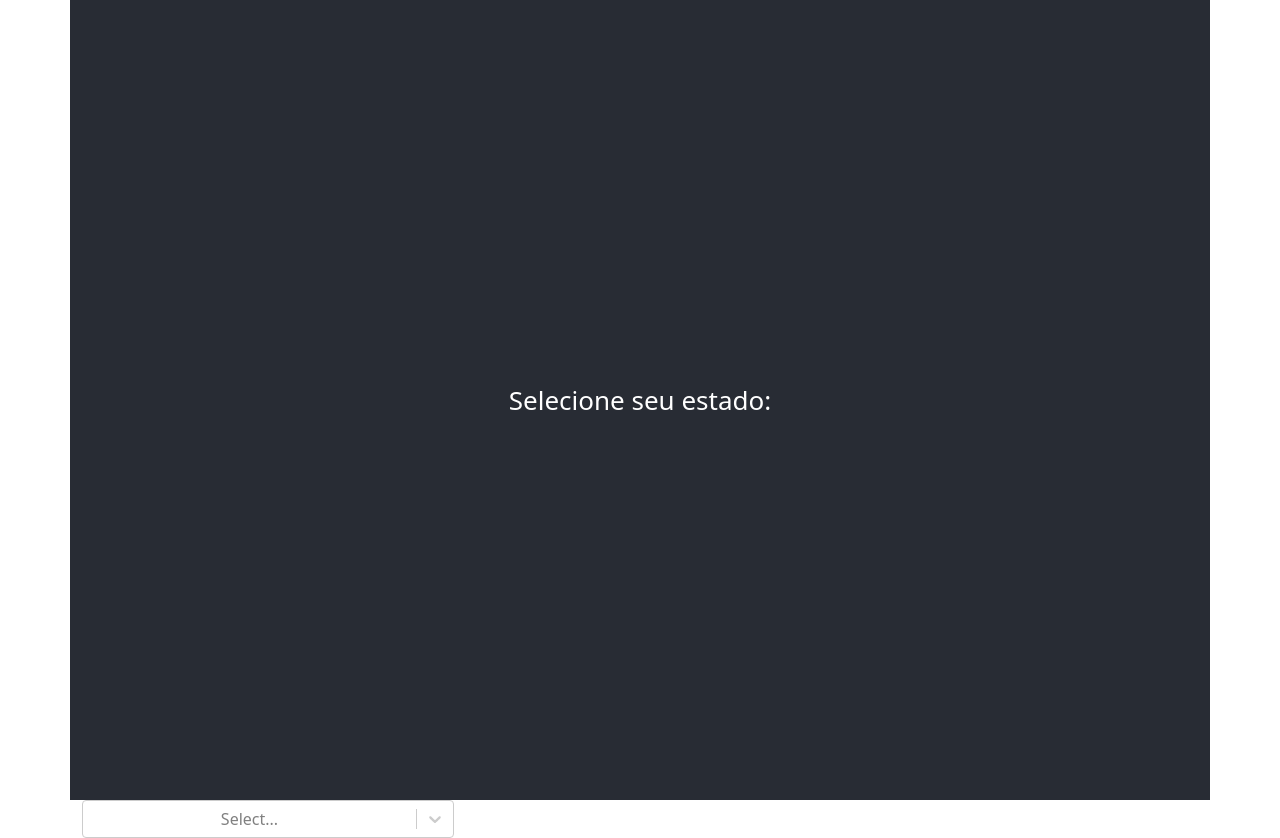
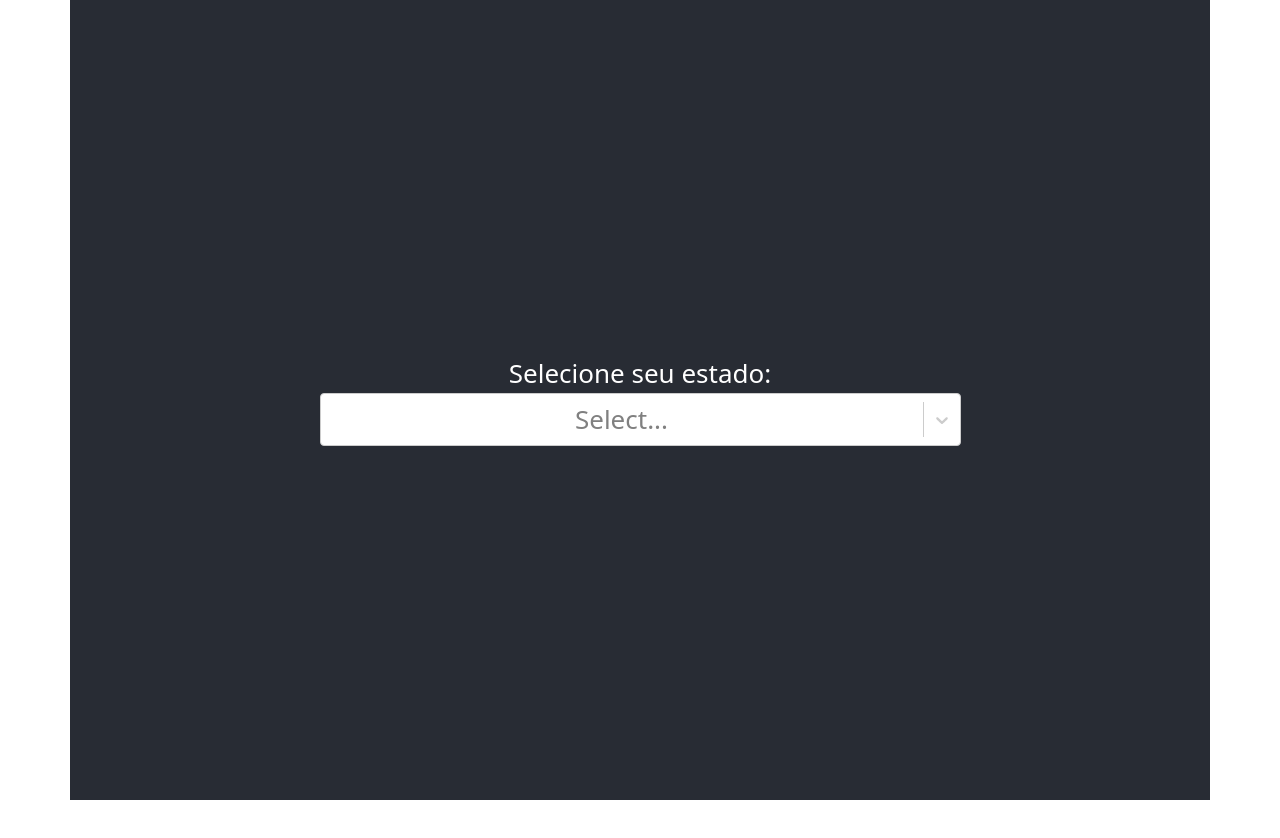
Before and after one commit to Laloops/estudo-node, a React (Create React App) app in the folder front/: page / in a window 1280 px wide. After the commit the page ends 800 px from the top, so only its background shows below. Built offline with nearby package versions, Linux system fonts and the light colour scheme.

Commit message:
menu drpdown

```diff
--- a/front/src/App.css
+++ b/front/src/App.css
@@ -1,3 +1,8 @@
+.render {
+  background-color: #282c34;
+
+}
+
 .container {
   text-align: center;
 }
--- a/front/src/App.js
+++ b/front/src/App.js
@@ -17,12 +17,11 @@ class App extends Component {
     return (
       <div className="container">
         <div className="row">
-          <div className="col-md-4">Selecione seu estado:
+          <div className="col-md-7">Selecione seu estado:
+            <Select options={actions} />
           </div>
         </div>
         <div className="col-md-4">
-        <Select options={ actions } />
-
           <div className="col-md-4"></div>
         </div>
       </div>
```
